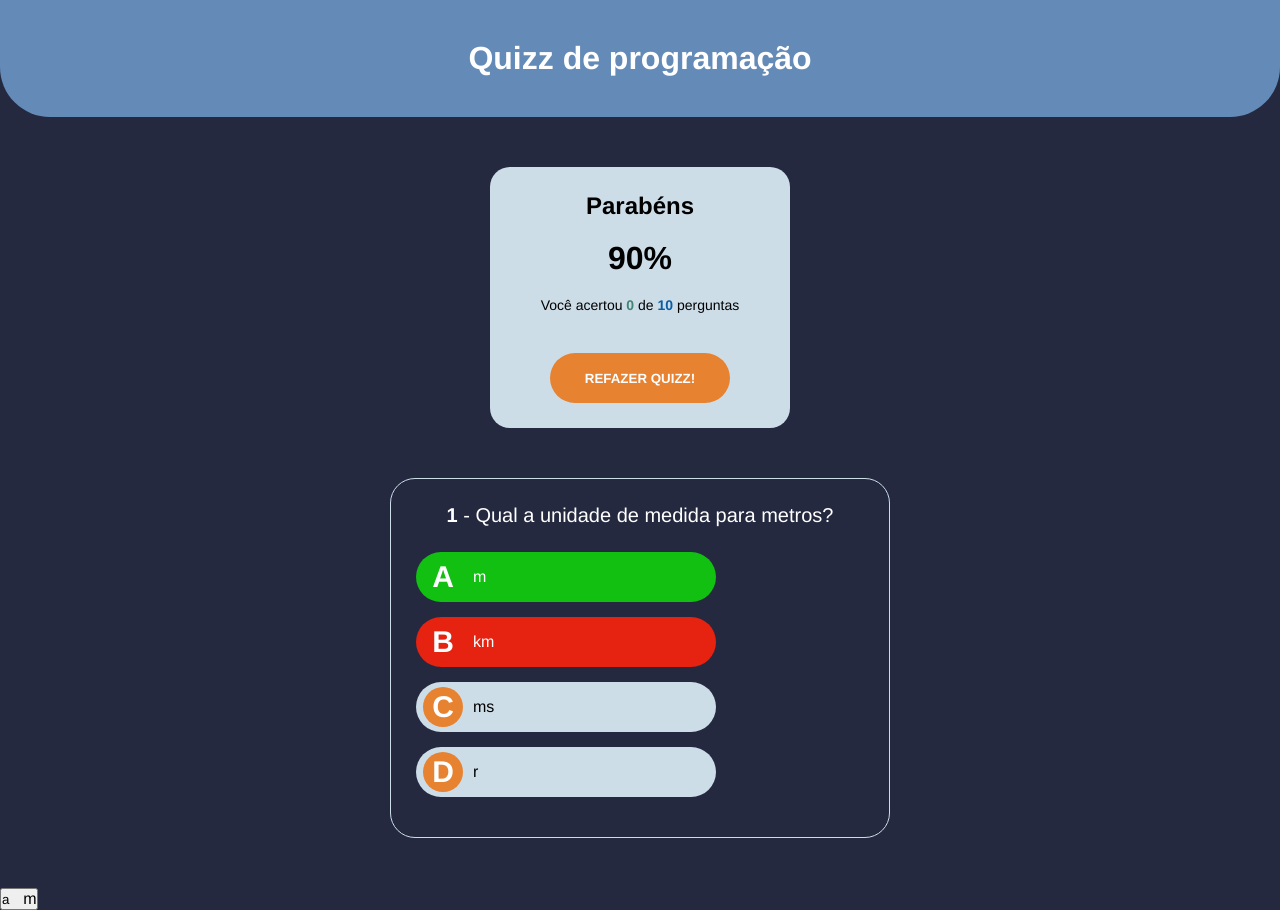
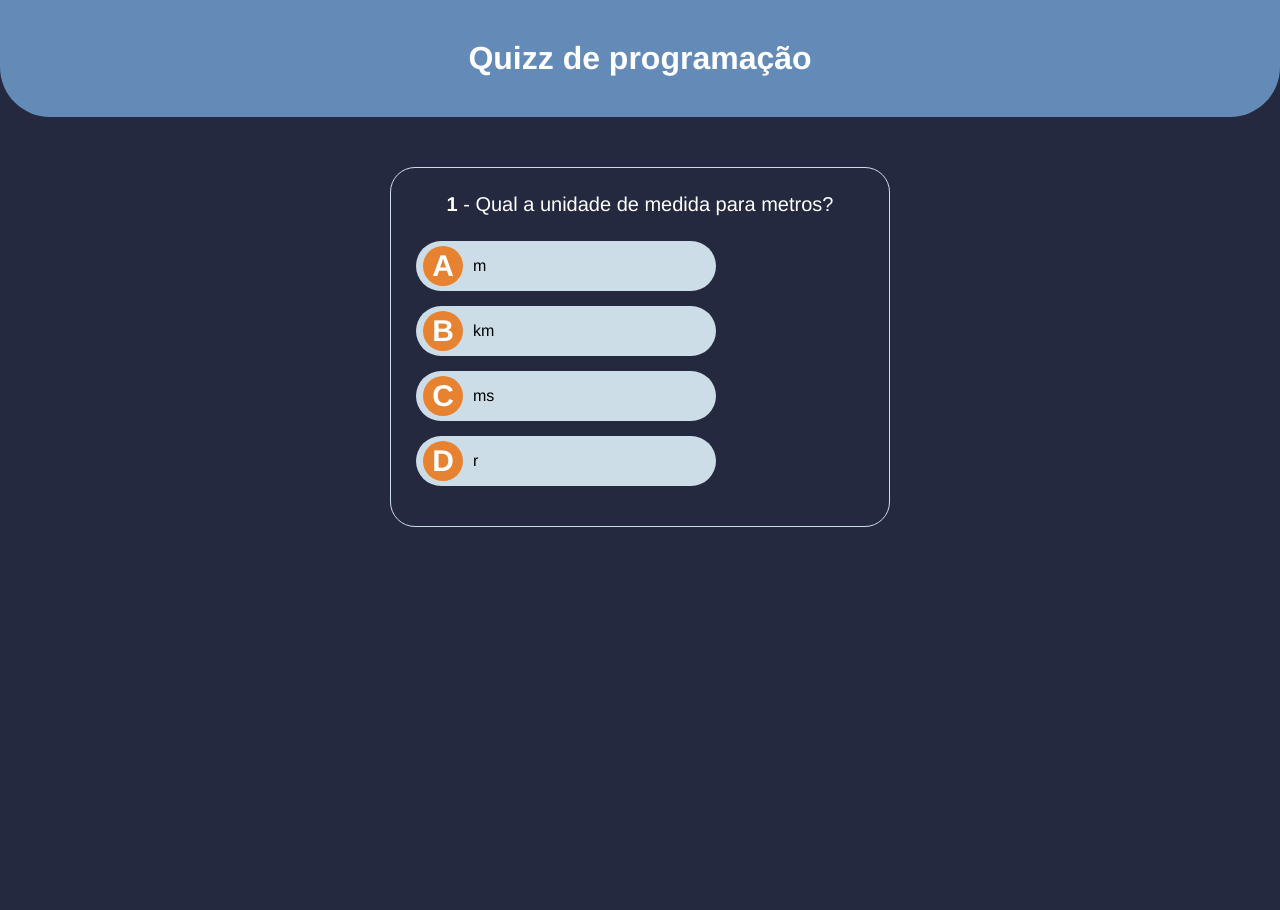
Before and after one commit to daniLdutra/quizz-com-vanilla-js, a plain HTML site: page index.html in a window 1280 px wide. After the commit the page ends 800 px from the top, so only its background shows below. Drawn offline with Linux system fonts and the light colour scheme.

Commit message:
Realizado ajustes no html, add hide e removida classe de erro e acerto

```diff
--- a/index.html
+++ b/index.html
@@ -12,7 +12,7 @@
     <h1 id="main-title">Quizz de programação</h1>
 
     <!--SCORE BOARD -->
-    <div id="score-container">
+    <div id="score-container" class="hide">
       <h2>Parabéns</h2>
       <p id="display-score"><span>90</span>%</p>
       <p>
@@ -28,11 +28,11 @@
         <span id="question-text">Qual a unidade de medida para metros?</span>
       </p>
       <div id="answers-box">
-        <button class="correct-answer">
+        <button>
           <span class="btn-letter">a</span>
           <span class="question-answer">m</span>
         </button>
-        <button class="wrong-answer">
+        <button>
           <span class="btn-letter">b</span>
           <span class="question-answer">km</span>
         </button>
@@ -47,7 +47,7 @@
       </div>
     </div>
     <!--TEMPLATE RESPOSTA-->
-    <button class="answer-template-hide">
+    <button class="answer-template hide">
       <span class="btn-letter">a</span>
       <span class="question-answer">m</span>
     </button>
```
